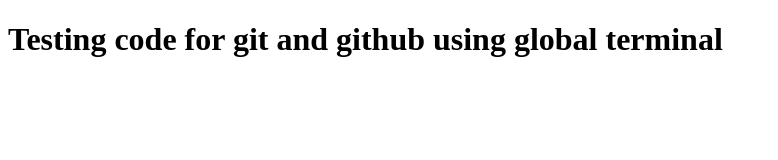
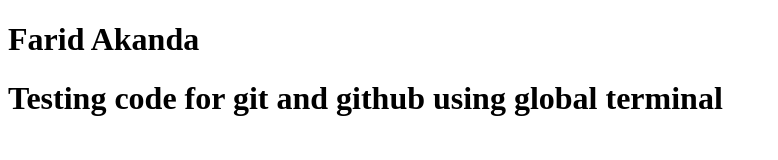
Before and after one commit to faridhakanda/testing-code, a plain HTML site: page index.html in a window 1280 px wide. Shown: the whole page, without its empty margins (0-778 px from the left). Drawn offline with Linux system fonts and the light colour scheme.

Commit message:
index file

```diff
--- a/index.html
+++ b/index.html
@@ -6,6 +6,7 @@
     <title>Testing code for git and github</title>
 </head>
 <body>
+    <h1>Farid Akanda</h1>
     <h1>Testing code for git and github using global terminal</h1>
 </body>
 </html>
```
